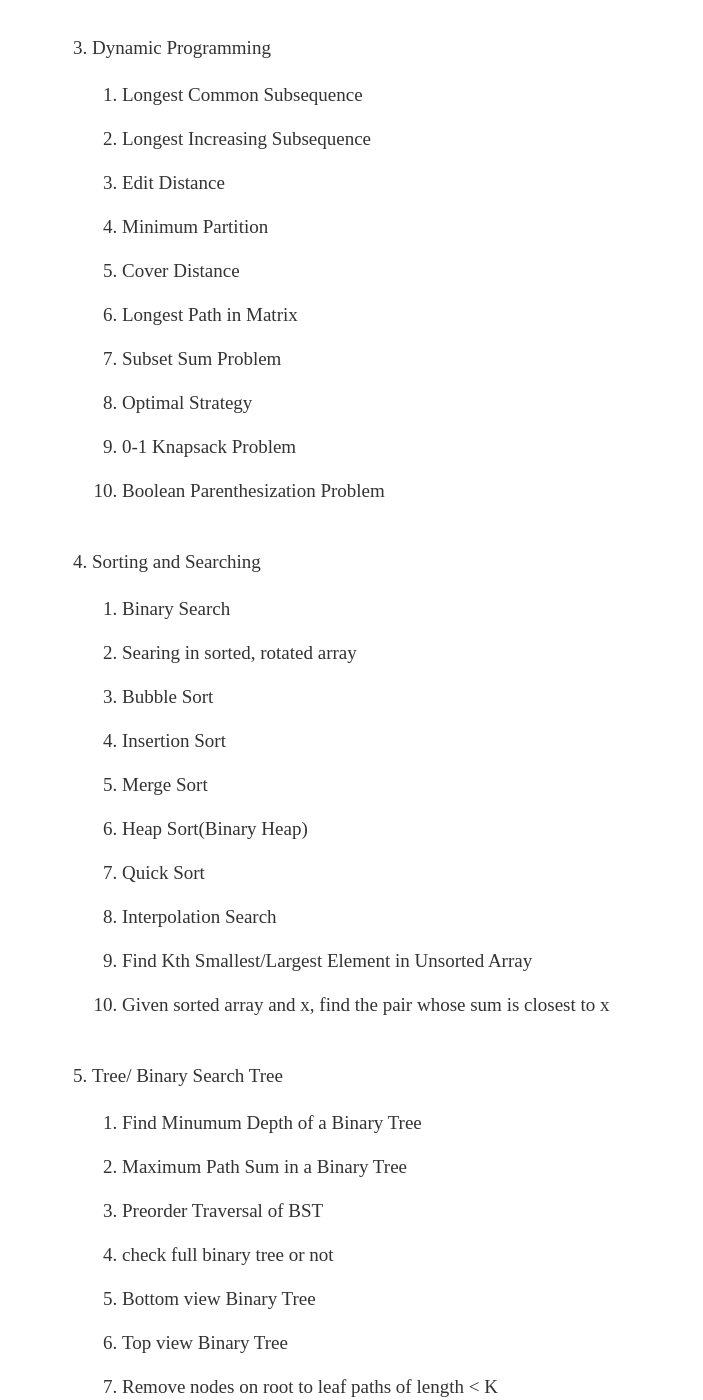
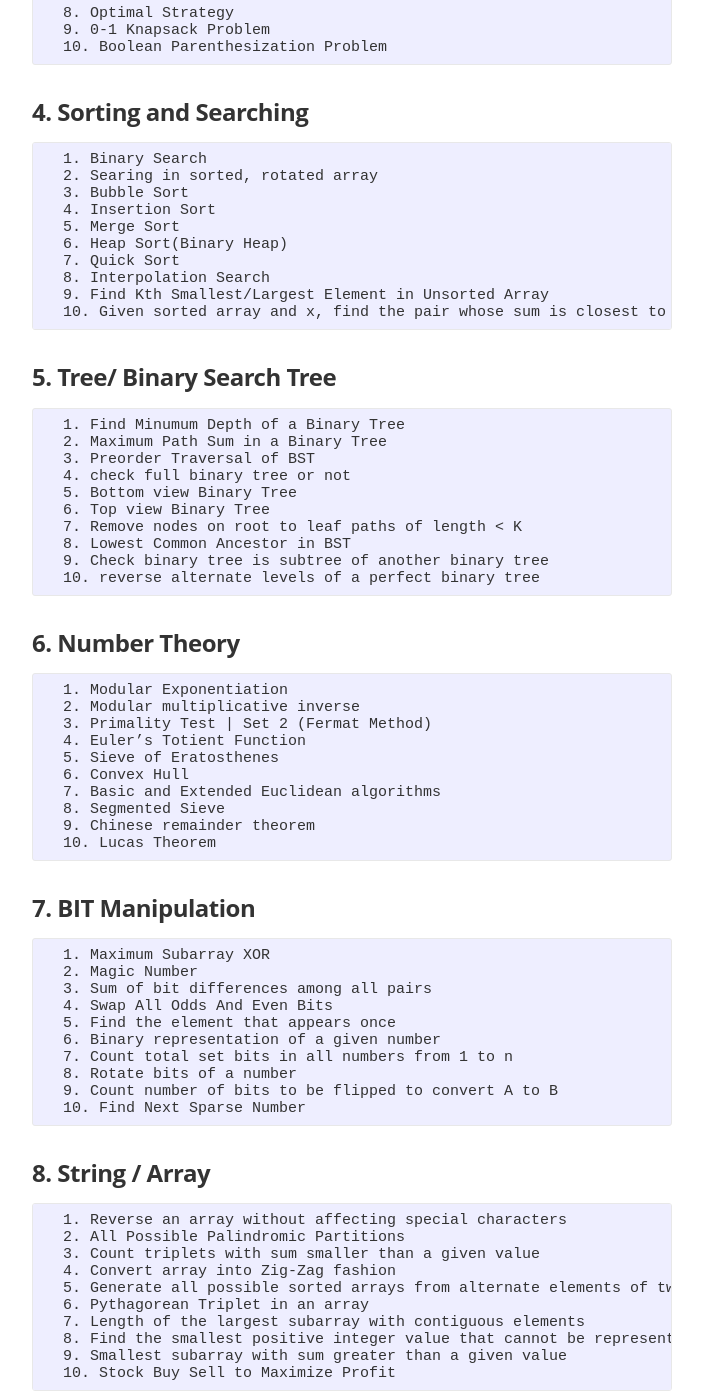
Before and after one commit to JaehunSim/JaehunSim.github.io, a Jekyll site: the page built from _posts/2019-01-09-Algorithm-Study-Arrange.md, in a window 1280 px wide and 1400 px high, scrolled down 1545 px. Shown: the whole window, without its empty margins (288-991 px from the left). Built offline with Jekyll 4.4.1, drawn with Linux system fonts in a browser that asks for light colours; nearby versions of some CDN libraries; some web fonts are replaced; comment, search, counter and statistics services are not loaded; some of the changed text lies outside the part shown.

Commit message:
Update 2019-01-09-Algorithm-Study-Arrange.md

```diff
--- a/_posts/2019-01-09-Algorithm-Study-Arrange.md
+++ b/_posts/2019-01-09-Algorithm-Study-Arrange.md
@@ -1,3 +1,15 @@
+---
+
+layout: post
+title: "알고리즘 스터디  정리"
+date: 2019-01-09 09:27:00
+sitemap:
+  changefreq: daily
+  priority: 1.0
+comments: true
+
+---
+
 ---
 
 layout: post
@@ -14,9 +26,10 @@ comments: true
 
 알고리즘 유형별로 정리된 사이트를 이용해서 공부하자!
 
-1. [https://www.geeksforgeeks.org/top-10-algorithms-in-interview-questions/](https://www.geeksforgeeks.org/top-10-algorithms-in-interview-questions/)
+## 1. [https://www.geeksforgeeks.org/top-10-algorithms-in-interview-questions/](https://www.geeksforgeeks.org/top-10-algorithms-in-interview-questions/)
 8가지 주제에 대해 배우기 좋은 Top 10 문제들을 뽑아놨다.
-   1. Graph
+
+### 1. Graph
       1. BFS
       2. DFS
       3. Dijkstra
@@ -27,7 +40,8 @@ comments: true
       8. Topological Sort
       9. Boggle
       10. Bridges
-   2. Linked List
+
+### 2. Linked List
       1. Insertion
       2. Delete
       3. Compare two strings
@@ -38,7 +52,8 @@ comments: true
       8. Detect and Remove Loop
       9. Merge Sort
       10. Select random node
-   3. Dynamic Programming
+
+### 3. Dynamic Programming
       1. Longest Common Subsequence
       2. Longest Increasing Subsequence
       3. Edit Distance
@@ -49,7 +64,8 @@ comments: true
       8. Optimal Strategy
       9. 0-1 Knapsack Problem
       10. Boolean Parenthesization Problem
-   4. Sorting and Searching
+
+### 4. Sorting and Searching
       1. Binary Search
       2. Searing in sorted, rotated array
       3. Bubble Sort
@@ -60,7 +76,8 @@ comments: true
       8. Interpolation Search
       9. Find Kth Smallest/Largest Element in Unsorted Array
       10. Given sorted array and x, find the pair whose sum is closest to x
-   5. Tree/ Binary Search Tree
+
+### 5. Tree/ Binary Search Tree
       1. Find Minumum Depth of a Binary Tree
       2. Maximum Path Sum in a Binary Tree
       3. Preorder Traversal of BST
@@ -71,7 +88,8 @@ comments: true
       8. Lowest Common Ancestor in BST
       9. Check binary tree is subtree of another binary tree
       10. reverse alternate levels of a perfect binary tree
-   6. Number Theory
+
+### 6. Number Theory
       1. Modular Exponentiation
       2. Modular multiplicative inverse
       3. Primality Test | Set 2 (Fermat Method)
@@ -82,7 +100,8 @@ comments: true
       8. Segmented Sieve
       9. Chinese remainder theorem
       10. Lucas Theorem
-   7. BIT Manipulation
+
+### 7. BIT Manipulation
       1. Maximum Subarray XOR
       2. Magic Number
       3. Sum of bit differences among all pairs
@@ -93,7 +112,8 @@ comments: true
       8. Rotate bits of a number
       9. Count number of bits to be flipped to convert A to B
       10. Find Next Sparse Number
-   8. String / Array
+
+### 8. String / Array
       1. Reverse an array without affecting special characters
       2. All Possible Palindromic Partitions
       3. Count triplets with sum smaller than a given value
@@ -107,7 +127,7 @@ comments: true
 
    1번, 3번 주제와 Binary Tree 와 관련된 4번, 5번 주제에 집중해서 공부해야 겠다.
 
-2. https://programmers.co.kr/learn/challenges?tab=practice_kit
+## 2. [https://programmers.co.kr/learn/challenges?tab=practice_kit](https://programmers.co.kr/learn/challenges?tab=practice_kit)
    1. 해시
    2. 스택/큐
    3. 힙
@@ -119,5 +139,5 @@ comments: true
    9. BST
    10. Graph
 
-   프로그래머스는 깔끔하게 잘 정리되어 있다.
-   6번부터는 좀 더 공부해야 한다.
+프로그래머스는 깔끔하게 잘 정리되어 있다.
+6번부터는 좀 더 공부해야 한다.
```
